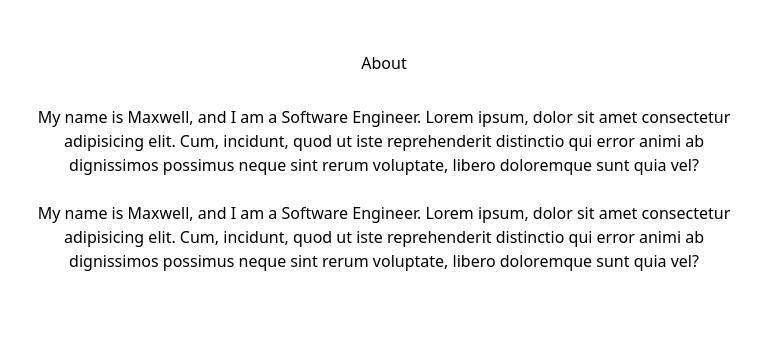
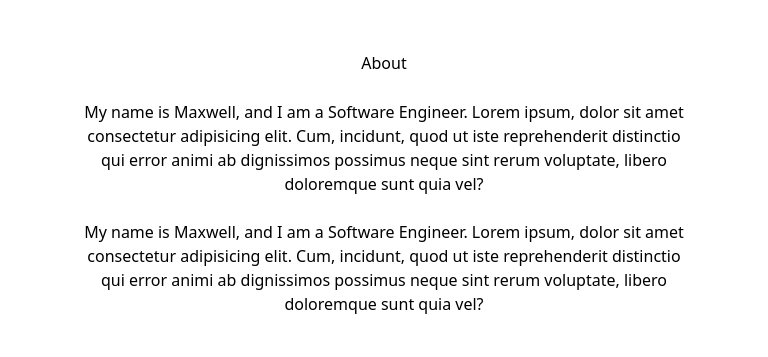
Before and after one commit to BaduDueduMaxwell/BaduDueduMaxwell.io, a React (Vite) app: page / in a window 768 px wide. Shown: the part 611-968 px from the top of the page. Built offline with nearby package versions, Linux system fonts and the light colour scheme.

Commit message:
added text padding

```diff
--- a/src/Components/About.css
+++ b/src/Components/About.css
@@ -34,6 +34,15 @@
   .about-info {
     padding: 20px;
   }
+
+  .bg-topp {
+    width: 300px;
+    height: 5px;
+  }
+
+  .text-pad {
+    margin: 0 60px;
+  }
 }
 
 /* Media query for large screens (769px to 992px) */
--- a/src/Components/About.jsx
+++ b/src/Components/About.jsx
@@ -5,16 +5,16 @@ function About() {
   return (
     <div className="flex-1 relative">
       <h1 className="text-2xl font-extrabold relative z-10">About</h1>
-      <div className="overlay absolute inset-7 bg-[#f5c0a2] opacity-100 ml-20 w-auto"></div>
+      <div className="overlay bg-topp absolute inset-7 bg-[#f5c0a2] opacity-100 ml-20 w-30 md:inset-20"></div>
       <div className="about-info">
-        <p className="text-left">
+        <p className="text-left text-pad">
           My name is Maxwell, and I am a Software Engineer. Lorem ipsum, dolor
           sit amet consectetur adipisicing elit. Cum, incidunt, quod ut iste
           reprehenderit distinctio qui error animi ab dignissimos possimus neque
           sint rerum voluptate, libero doloremque sunt quia vel?
         </p>
         <br />
-        <p className="text-left">
+        <p className="text-left text-pad">
           My name is Maxwell, and I am a Software Engineer. Lorem ipsum, dolor
           sit amet consectetur adipisicing elit. Cum, incidunt, quod ut iste
           reprehenderit distinctio qui error animi ab dignissimos possimus neque
```
